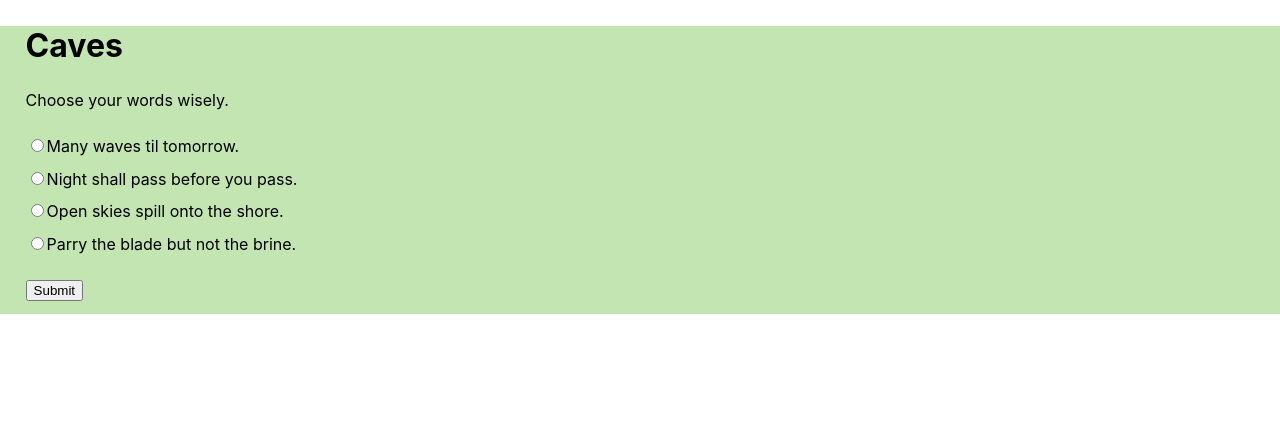
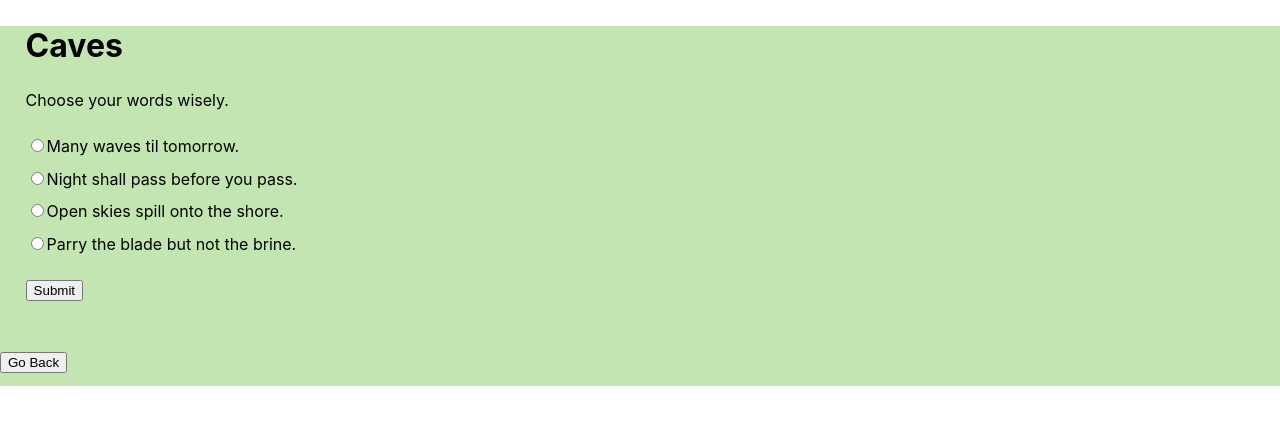
Before and after one commit to franco-ortega/ts-02-storybook, a React (Create React App) app: page /chapters/caves in a window 1280 px wide. Shown: the top 424 px of the page. Built offline with nearby package versions, Linux system fonts and the light colour scheme.

Commit message:
add Go Back button

```diff
--- a/src/components/chapters/ChapterDetails.tsx
+++ b/src/components/chapters/ChapterDetails.tsx
@@ -49,6 +49,8 @@ const ChapterDetails: React.FC<Props> = ({
     else history.push('/chapters');
   };
 
+  const onGoBackClick = () => history.push('/chapters');
+
   // Get selections for current chapter from data file
   const setting: Location = chapterData[chapter];
 
@@ -77,6 +79,7 @@ const ChapterDetails: React.FC<Props> = ({
         {options}
         <button>Submit</button>
       </form>
+      <button onClick={onGoBackClick}>Go Back</button>
     </main>
   );
 };
```
